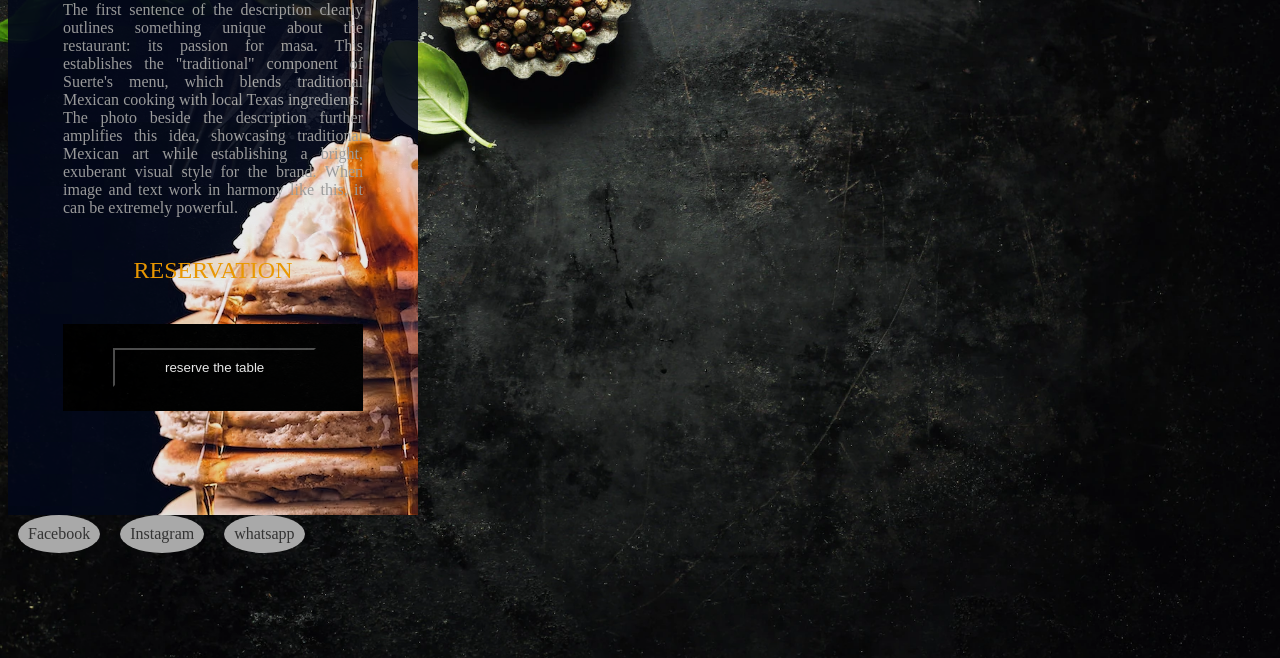
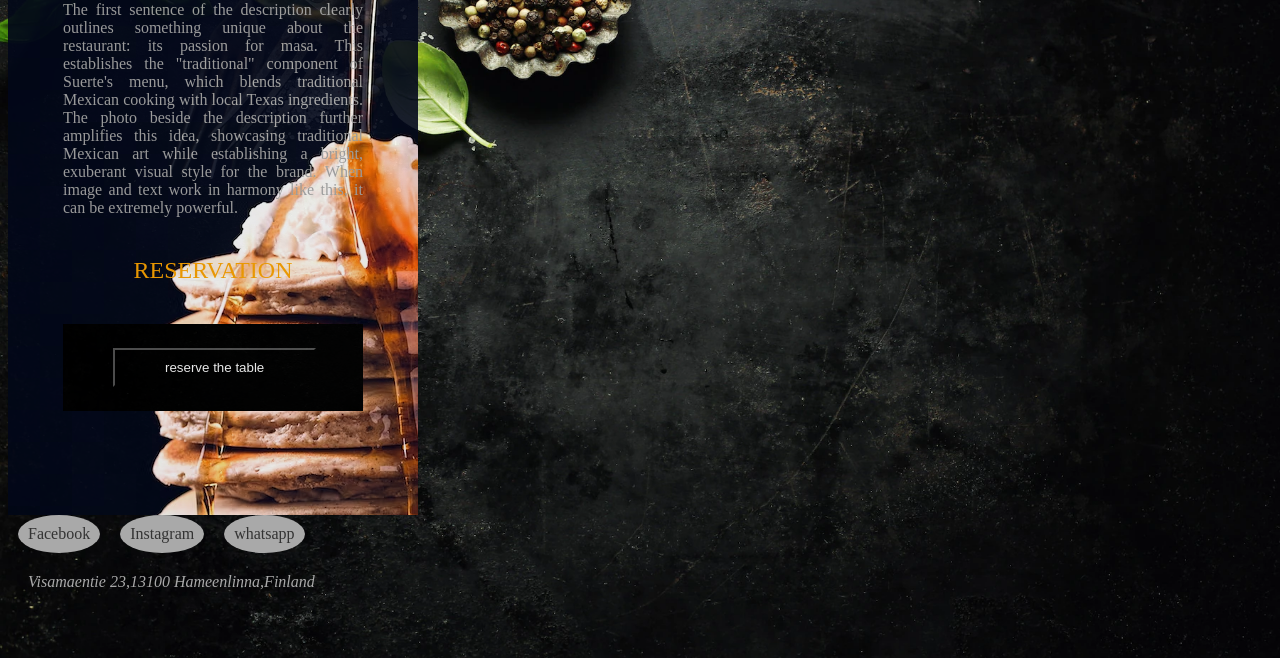
Before and after one commit to jayram22000/Team-14-websites, a plain HTML site: page index.html in a window 1280 px wide. Shown: the part 142-800 px from the top of the page. Drawn offline with Linux system fonts and the light colour scheme.

Commit message:
Update index.html

```diff
--- a/index.html
+++ b/index.html
@@ -138,3 +138,9 @@ border-radius:50%;
       <a href="https://web.whatsapp.com/yourpage"  target="_blank" class="whatsapp">whatsapp</a>
     </div>
   </footer>
+  <address class="restaurant-address">
+    Visamaentie 23,13100
+    Hameenlinna,Finland
+  </address>
+  </html>
+  </html>
```
